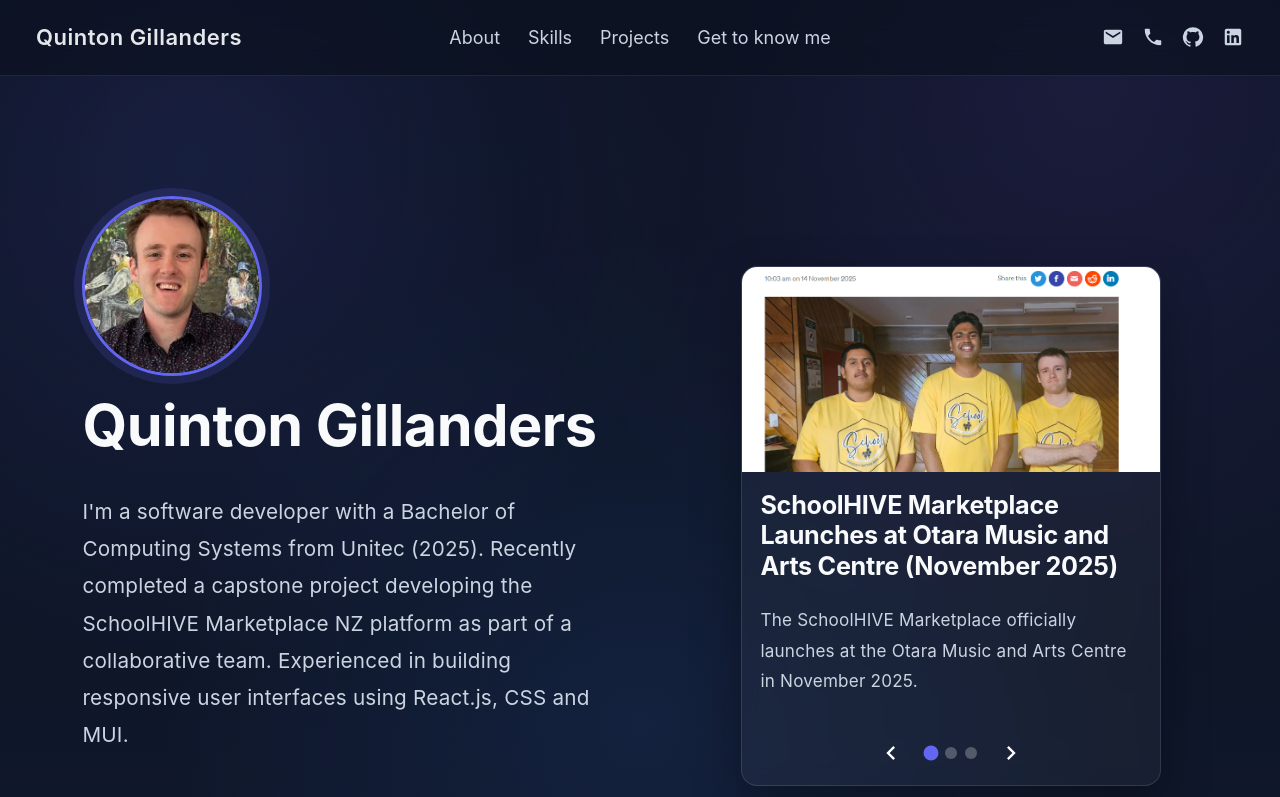
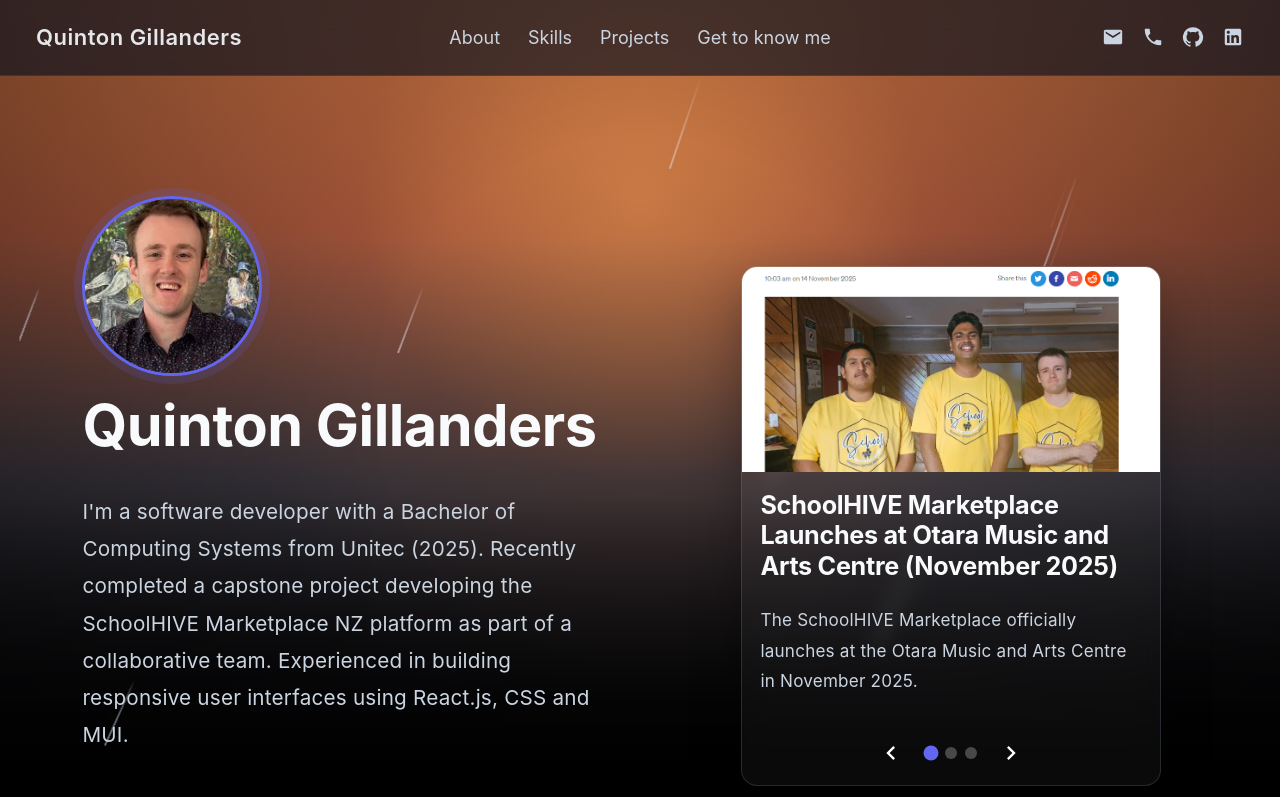
Before and after one commit to quintongillanders/quintonportfolio1, a React (Vite) app: page / in a window 1280 px wide. Shown: the top 797 px of the page. Built offline with nearby package versions, Linux system fonts and the light colour scheme.

Commit message:
Added a dynamic GTA 4 inspired sunset with rain background

```diff
--- a/src/App.css
+++ b/src/App.css
@@ -15,18 +15,23 @@
 
 /* BODY */
 body {
-  background:
-    radial-gradient(circle at 15% 20%, rgba(99,102,241,0.14), transparent 40%),
-    radial-gradient(circle at 85% 10%, rgba(139,92,246,0.12), transparent 45%),
-    radial-gradient(circle at 50% 90%, rgba(59,130,246,0.10), transparent 50%),
-    linear-gradient(180deg, #0b1220 0%, #0f172a 100%);
-    text-rendering: optimizeLegibility;
+
+  background: transparent;
+
+  text-rendering: optimizeLegibility;
+
   -webkit-font-smoothing: antialiased;
+
   -moz-osx-font-smoothing: grayscale;
+
   background-attachment: fixed;
+
   color: #e5e7eb;
+
   font-family: "Inter", system-ui, sans-serif;
+
   line-height: 1.75;
+
   font-size: 1.15rem;
 }
 
--- a/src/App.jsx
+++ b/src/App.jsx
@@ -19,6 +19,8 @@
 
 import ChevronLeftIcon from "@mui/icons-material/ChevronLeft";
 import ChevronRightIcon from "@mui/icons-material/ChevronRight";
+
+import DynamicBackground from "./components/DynamicBackground";
 
 function Home() {
 
@@ -701,7 +703,10 @@
 
 function App() {
   return (
+
+
     <>
+      <DynamicBackground />
       <Navbar />
 
       <Routes>
--- /dev/null
+++ b/src/components/DynamicBackground.jsx
@@ -0,0 +1,30 @@
+import "../styles/DynamicBackground.css";
+
+export default function DynamicBackground() {
+
+    return (
+
+        <div className="dynamic-background">
+
+            <div className="sunset-layer"></div>
+
+            <div className="city-layer"></div>
+
+            <div className="fog-layer"></div>
+
+
+            <div className="rain-layer">
+
+                {Array.from({ length: 120 }).map((_, index) => (
+
+                    <span key={index}></span>
+
+                ))}
+
+            </div>
+
+        </div>
+
+    );
+
+}
--- /dev/null
+++ b/src/styles/DynamicBackground.css
@@ -0,0 +1,516 @@
+/* =========================
+   MAIN BACKGROUND
+========================= */
+
+.dynamic-background {
+
+    position: fixed;
+
+    inset: 0;
+
+    width:100%;
+    height:100%;
+
+    overflow:hidden;
+
+    z-index:-1;
+
+
+    background:
+
+    linear-gradient(
+        180deg,
+        #b86b3f 0%,
+        #9a4f38 28%,
+        #4b4650 60%,
+        #11151d 100%
+    );
+
+}
+
+
+/* =========================
+   GOLDEN SUNSET GLOW
+========================= */
+
+.sunset-layer {
+
+    position:absolute;
+
+    inset:0;
+
+
+    background:
+
+
+    radial-gradient(
+        circle at 50% 25%,
+        rgba(255,180,90,0.35),
+        transparent 32%
+    ),
+
+
+    radial-gradient(
+        circle at 50% 45%,
+        rgba(210,110,55,0.22),
+        transparent 50%
+    ),
+
+
+    linear-gradient(
+        180deg,
+        rgba(220,120,60,0.18),
+        transparent 60%
+    );
+
+}
+
+
+
+/* =========================
+   DARK LOWER ATMOSPHERE
+========================= */
+
+.sunset-layer::after {
+
+    content:"";
+
+    position:absolute;
+
+    inset:0;
+
+
+    background:
+
+    linear-gradient(
+        180deg,
+        transparent 30%,
+        rgba(0,0,0,0.72)
+    );
+
+}
+
+
+
+/* =========================
+   CITY SILHOUETTE
+========================= */
+
+.city-layer {
+
+    position:absolute;
+
+    bottom:0;
+
+    left:0;
+
+    width:100%;
+
+    height:38%;
+
+
+    background:
+
+
+    linear-gradient(
+        180deg,
+        transparent,
+        rgba(0,0,0,0.95)
+    );
+
+}
+
+
+
+/* =========================
+   GTA IV ATMOSPHERE
+========================= */
+
+.atmosphere-layer {
+
+    position:absolute;
+
+    inset:0;
+
+
+    background:
+
+
+    linear-gradient(
+        90deg,
+        rgba(50,60,80,0.22),
+        transparent 50%,
+        rgba(50,60,80,0.22)
+    ),
+
+
+    linear-gradient(
+        180deg,
+        rgba(255,200,120,0.12),
+        transparent 55%
+    );
+
+
+    pointer-events:none;
+
+}
+
+
+
+/* =========================
+   GTA IV FOG
+========================= */
+
+.fog-layer {
+
+    position:absolute;
+
+    inset:0;
+
+
+    background:
+
+
+    radial-gradient(
+        ellipse at center bottom,
+        rgba(120,130,150,0.25)
+        transparent 55%
+    ),
+
+
+    linear-gradient(
+        180deg,
+        transparent 20%,
+        rgba(180,185,190,0.18) 65%,
+        rgba(90,100,120,0.3)
+    );
+
+
+    filter:blur(22px);
+
+
+    opacity:.8;
+
+
+    animation:
+
+    fogMove 20s ease-in-out infinite alternate;
+
+
+    pointer-events:none;
+
+}
+
+
+
+@keyframes fogMove {
+
+
+    from {
+
+        transform:
+
+        translateX(-25px)
+
+        scale(1.05);
+
+    }
+
+
+    to {
+
+        transform:
+
+        translateX(25px)
+
+        scale(1.1);
+
+    }
+
+}
+
+
+
+/* =========================
+   RAIN CONTAINER
+========================= */
+
+.rain-layer {
+
+    position:absolute;
+
+    inset:0;
+
+    overflow:hidden;
+
+
+    filter:blur(.35px);
+
+
+    mix-blend-mode:screen;
+
+
+    opacity:.8;
+
+
+    animation:
+
+    windMove 7s ease-in-out infinite alternate;
+
+}
+
+
+
+/* =========================
+   RAIN DROPS
+========================= */
+
+.rain-layer span {
+
+
+    position:absolute;
+
+
+    top:-200px;
+
+
+    width:1.2px;
+
+
+    height:70px;
+
+
+    background:
+
+
+    linear-gradient(
+        transparent,
+        rgba(210,220,240,0.7)
+    );
+
+
+    opacity:.45;
+
+
+    animation:
+
+    rainFall linear infinite;
+
+}
+
+
+
+/* =========================
+   RAIN DEPTH
+========================= */
+
+.rain-layer span:nth-child(3n) {
+
+    height:95px;
+
+    opacity:.35;
+
+}
+
+
+
+.rain-layer span:nth-child(5n) {
+
+    height:55px;
+
+    opacity:.25;
+
+}
+
+
+
+.rain-layer span:nth-child(8n) {
+
+    height:130px;
+
+    opacity:.45;
+
+}
+
+
+
+/* =========================
+   RANDOM RAIN ANGLES
+========================= */
+
+.rain-layer span:nth-child(2n) {
+
+    transform:rotate(12deg);
+
+}
+
+
+.rain-layer span:nth-child(3n) {
+
+    transform:rotate(20deg);
+
+}
+
+
+.rain-layer span:nth-child(5n) {
+
+    transform:rotate(28deg);
+
+}
+
+
+.rain-layer span:nth-child(7n) {
+
+    transform:rotate(-8deg);
+
+}
+
+
+
+/* =========================
+   RAIN POSITIONS
+========================= */
+
+.rain-layer span:nth-child(1n) {
+    left:5%;
+    animation-duration:1.8s;
+}
+
+
+.rain-layer span:nth-child(2n) {
+    left:15%;
+    animation-duration:2.2s;
+}
+
+
+.rain-layer span:nth-child(3n) {
+    left:25%;
+    animation-duration:1.6s;
+}
+
+
+.rain-layer span:nth-child(4n) {
+    left:35%;
+    animation-duration:2.5s;
+}
+
+
+.rain-layer span:nth-child(5n) {
+    left:45%;
+    animation-duration:2s;
+}
+
+
+.rain-layer span:nth-child(6n) {
+    left:55%;
+    animation-duration:1.9s;
+}
+
+
+.rain-layer span:nth-child(7n) {
+    left:65%;
+    animation-duration:2.4s;
+}
+
+
+.rain-layer span:nth-child(8n) {
+    left:75%;
+    animation-duration:1.7s;
+}
+
+
+.rain-layer span:nth-child(9n) {
+    left:85%;
+    animation-duration:2.6s;
+}
+
+
+.rain-layer span:nth-child(10n) {
+    left:95%;
+    animation-duration:2.1s;
+}
+
+
+
+/* =========================
+   RAIN MOVEMENT
+========================= */
+
+@keyframes rainFall {
+
+
+    from {
+
+        transform:
+
+        translate3d(0,-20vh,0)
+
+        rotate(15deg);
+
+    }
+
+
+    to {
+
+        transform:
+
+        translate3d(-100px,120vh,0)
+
+        rotate(25deg);
+
+    }
+
+}
+
+
+
+/* =========================
+   WIND
+========================= */
+
+@keyframes windMove {
+
+
+    from {
+
+        transform:translateX(-15px);
+
+    }
+
+
+    to {
+
+        transform:translateX(20px);
+
+    }
+
+}
+
+
+
+/* =========================
+   CINEMATIC VIGNETTE
+========================= */
+
+.dynamic-background::after {
+
+    content:"";
+
+    position:absolute;
+
+    inset:0;
+
+
+    background:
+
+
+    radial-gradient(
+        circle at center,
+        transparent 35%,
+        rgba(0,0,0,.35)
+    );
+
+
+    pointer-events:none;
+
+}
```
